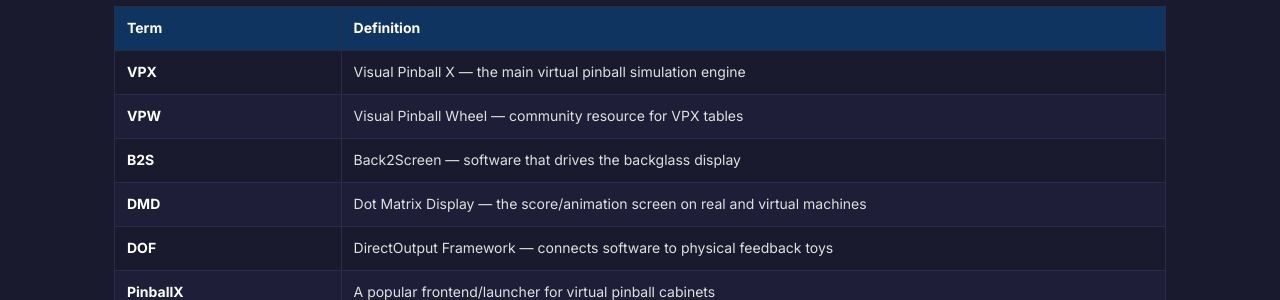
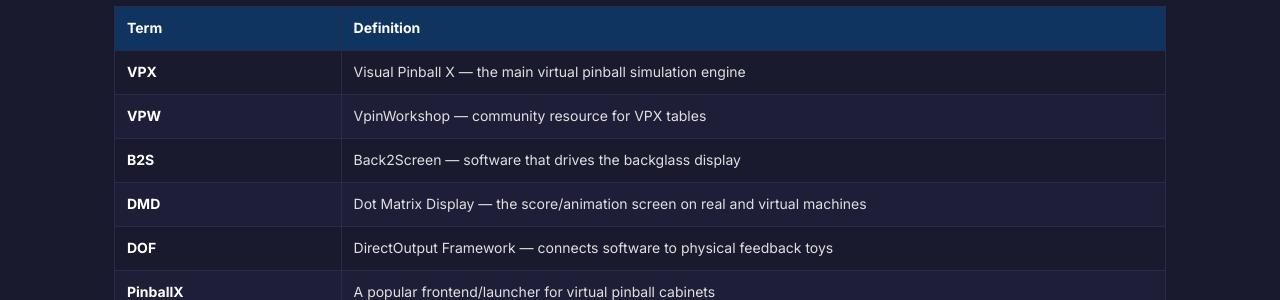
Before and after one commit to MajorFrenchy/MajorFrenchy.github.io, a Jekyll site: the page built from _pages/glossary.md, in a window 1280 px wide and 1362 px high. Shown: the part 291-591 px from the top of the window. Built offline with Jekyll 4.4.1, drawn with Linux system fonts in a browser that asks for light colours.

Commit message:
Update glossary.md

```diff
--- a/_pages/glossary.md
+++ b/_pages/glossary.md
@@ -11,7 +11,7 @@
 | Term | Definition |
 |------|------------|
 | **VPX** | Visual Pinball X — the main virtual pinball simulation engine |
-| **VPW** | Visual Pinball Wheel — community resource for VPX tables |
+| **VPW** | VpinWorkshop — community resource for VPX tables |
 | **B2S** | Back2Screen — software that drives the backglass display |
 | **DMD** | Dot Matrix Display — the score/animation screen on real and virtual machines |
 | **DOF** | DirectOutput Framework — connects software to physical feedback toys |
```
